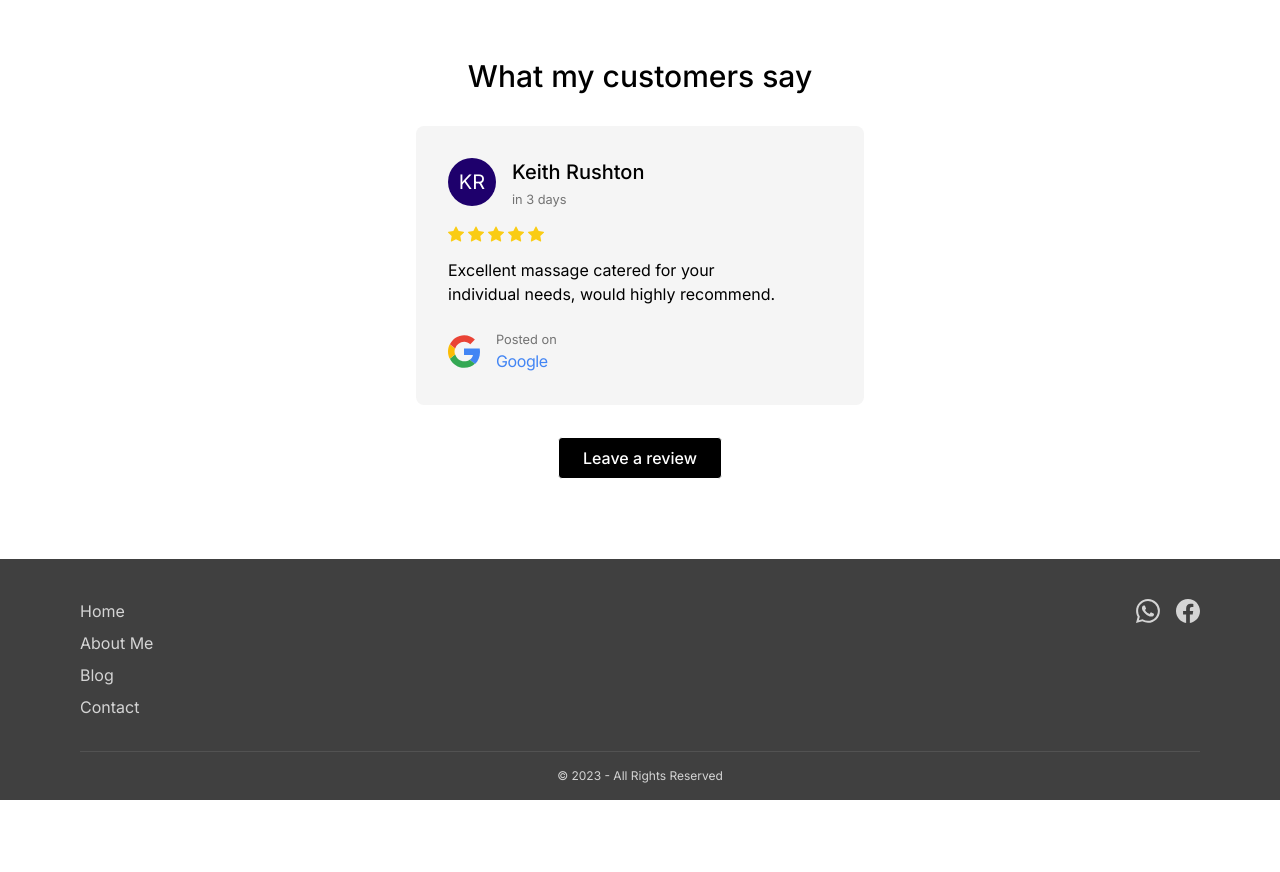
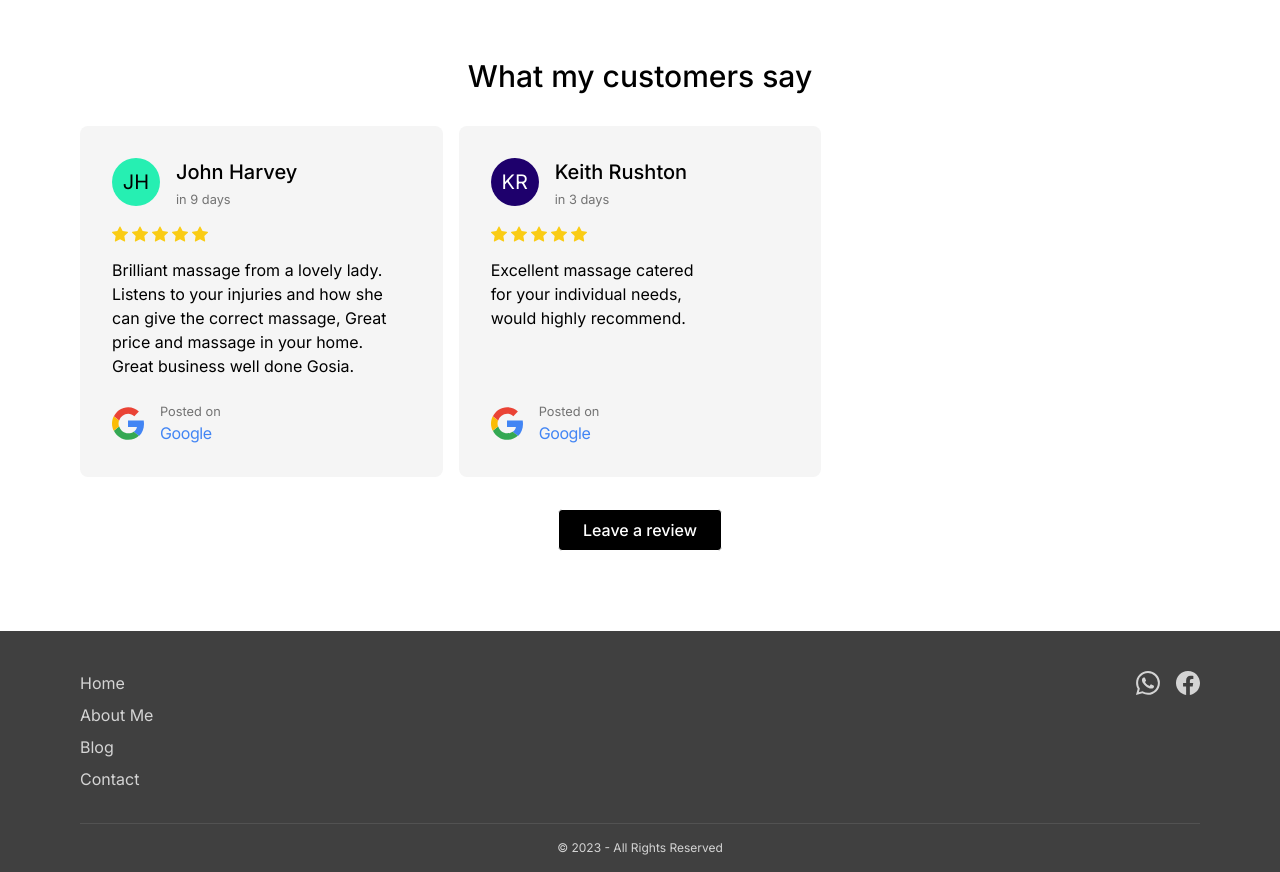
Before and after one commit to lbn21/gosia-massage, a Next.js app: page / in a window 1280 px wide. Shown: the part 2420-3292 px from the top of the page. Before the commit the page ends 3220 px from the top, so only its background shows below. Built offline with nearby package versions, Linux system fonts and the light colour scheme.

Commit message:
adds new review

```diff
--- a/app/data/Reviews.ts
+++ b/app/data/Reviews.ts
@@ -12,6 +12,16 @@ export type Review = {
 
 export const REVIEWS: Review[] = [
   {
+    id: 2,
+    name: 'John Harvey',
+    content:
+      'Brilliant massage from a lovely lady. Listens to your injuries and how she can give the correct massage, Great price and massage in your home. Great business well done Gosia.',
+    rating: 5,
+    date: new Date(1690486957000),
+    avatar: generateColorsAndInitials('John Harvey'),
+    link: 'https://g.co/kgs/iAwCeV',
+  },
+  {
     id: 1,
     name: 'Keith Rushton',
     content:
--- a/app/page.tsx
+++ b/app/page.tsx
@@ -218,12 +218,12 @@ export default function Home() {
       <div className="balance-text bg-white">
         <div className="container flex flex-col items-center py-8 md:py-12 lg:py-20">
           <h2 className="mb-8 text-3xl font-medium">What my customers say</h2>
-
+          <div className="grid grid-cols-1 gap-4 md:grid-cols-2 xl:grid-cols-3 2xl:grid-cols-4">
             {REVIEWS.map((review) => {
               return (
                 <div
                   key={review.name}
-                className="flex max-w-md flex-col gap-2 rounded-lg bg-neutral-100 p-8"
+                  className="flex flex-col gap-2 rounded-lg bg-neutral-100 p-8"
                 >
                   <div className="grid grid-cols-[3rem_1fr] gap-4">
                     <div
@@ -261,7 +261,7 @@ export default function Home() {
                       );
                     })}
                   </div>
-                <p>{review.content}</p>
+                  <p className="grow">{review.content}</p>
                   <div className="mt-4 flex items-center gap-4">
                     <svg
                       width="32"
@@ -290,7 +290,7 @@ export default function Home() {
                     <div className="flex flex-col">
                       <small className="text-neutral-500">Posted on</small>
                       <a
-                      href="https://g.co/kgs/P47D9E"
+                        href={review.link}
                         target="_blank"
                         rel="noopener noreferrer"
                         title="Google review link"
@@ -303,7 +303,7 @@ export default function Home() {
                 </div>
               );
             })}
-
+          </div>
           <div className="mt-8 flex justify-center">
             <a
               href="https://g.page/r/CZVIv-pxxshVEBI/review"
```
Lines whose indentation alone changed are shown as unchanged.
